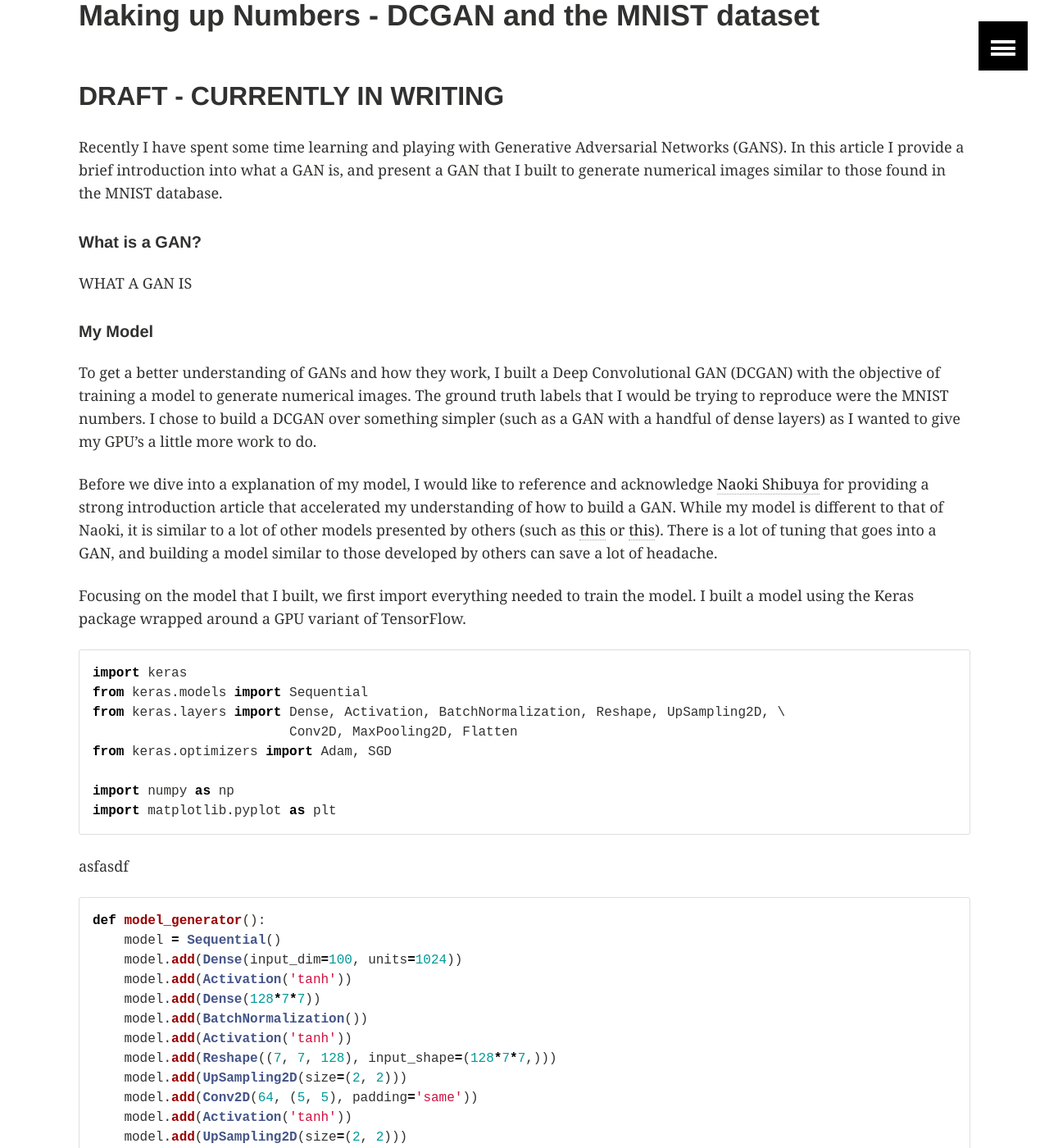
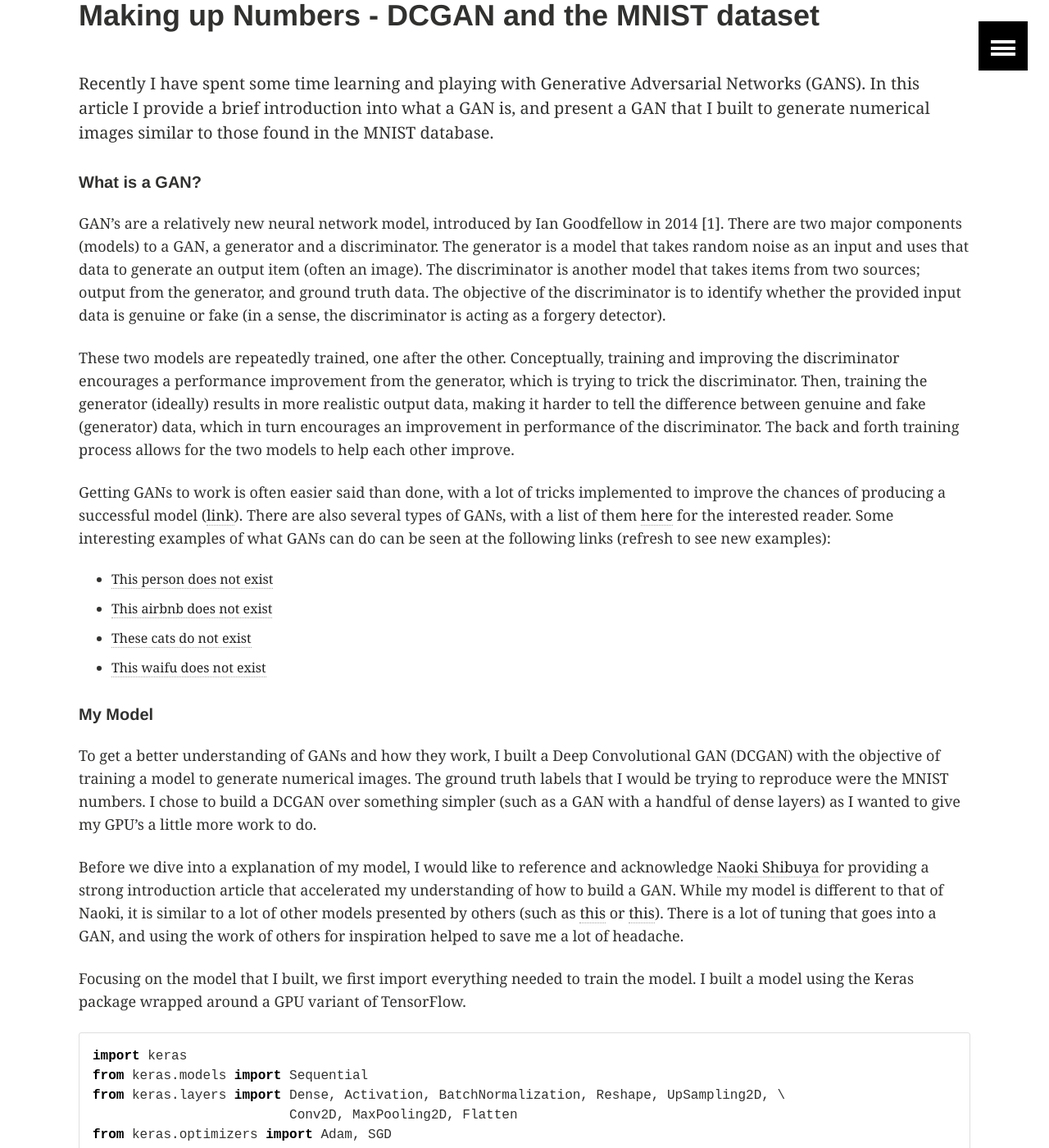
Before and after one commit to Adrian-Ball/adrian-ball.github.io, a Jekyll site: the page built from _posts/general/2019-03-05-mnist_DCGAN.md, in a window 1280 px wide and 1400 px high, scrolled down 474 px. Shown: the whole window at 82% size. Built offline with Jekyll 4.4.1, drawn with Linux system fonts in a browser that asks for light colours; some of the changed text lies outside the part shown.

Commit message:
completed DCGAN post

```diff
--- a/_posts/general/2019-03-05-mnist_DCGAN.md
+++ b/_posts/general/2019-03-05-mnist_DCGAN.md
@@ -9,19 +9,26 @@
   feature: general/MNIST/MnistExamples_banner.png
 ---
 
-<h2>DRAFT - CURRENTLY IN WRITING</h2>
-
 Recently I have spent some time learning and playing with Generative Adversarial Networks (GANS). In this article I provide a brief introduction into what a GAN is, and present a GAN that I built to generate numerical images similar to those found in the MNIST database.
 
 <h5>What is a GAN?</h5>
 
-WHAT A GAN IS
+GAN's are a relatively new neural network model, introduced by Ian Goodfellow in 2014 [1]. There are two major components (models) to a GAN, a generator and a discriminator. The generator is a model that takes random noise as an input and uses that data to generate an output item (often an image). The discriminator is another model that takes items from two sources; output from the generator, and ground truth data. The objective of the discriminator is to identify whether the provided input data is genuine or fake (in a sense, the discriminator is acting as a forgery detector).
+
+These two models are repeatedly trained, one after the other. Conceptually, training and improving the discriminator encourages a performance improvement from the generator, which is trying to trick the discriminator. Then, training the generator (ideally) results in more realistic output data, making it harder to tell the difference between genuine and fake (generator) data, which in turn encourages an improvement in performance of the discriminator. The back and forth training process allows for the two models to help each other improve.
+
+Getting GANs to work is often easier said than done, with a lot of tricks implemented to improve the chances of producing a successful model ([link](https://github.com/soumith/ganhacks)). There are also several types of GANs, with a list of them [here](https://github.com/hindupuravinash/the-gan-zoo) for the interested reader. Some interesting examples of what GANs can do can be seen at the following links (refresh to see new examples):
+
++ [This person does not exist](https://thispersondoesnotexist.com/)
++ [This airbnb does not exist](https://thisrentaldoesnotexist.com/)
++ [These cats do not exist](http://thesecatsdonotexist.com/)
++ [This waifu does not exist](https://www.thiswaifudoesnotexist.net/)
 
 <h5>My Model</h5>
 
 To get a better understanding of GANs and how they work, I built a Deep Convolutional GAN (DCGAN) with the objective of training a model to generate numerical images. The ground truth labels that I would be trying to reproduce were the MNIST numbers. I chose to build a DCGAN over something simpler (such as a GAN with a handful of dense layers) as I wanted to give my GPU's a little more work to do.
 
-Before we dive into a explanation of my model, I would like to reference and acknowledge [Naoki Shibuya](https://towardsdatascience.com/understanding-generative-adversarial-networks-4dafc963f2ef) for providing a strong introduction article that accelerated my understanding of how to build a GAN. While my model is different to that of Naoki, it is similar to a lot of other models presented by others (such as [this](https://github.com/PacktPublishing/Advanced-Deep-Learning-with-Keras/blob/master/chapter4-gan/dcgan-mnist-4.2.1.py) or [this](https://github.com/akashdeepjassal/Keras-DCGAN/blob/master/dcgan.py)). There is a lot of tuning that goes into a GAN, and building a model similar to those developed by others can save a lot of headache.
+Before we dive into a explanation of my model, I would like to reference and acknowledge [Naoki Shibuya](https://towardsdatascience.com/understanding-generative-adversarial-networks-4dafc963f2ef) for providing a strong introduction article that accelerated my understanding of how to build a GAN. While my model is different to that of Naoki, it is similar to a lot of other models presented by others (such as [this](https://github.com/PacktPublishing/Advanced-Deep-Learning-with-Keras/blob/master/chapter4-gan/dcgan-mnist-4.2.1.py) or [this](https://github.com/akashdeepjassal/Keras-DCGAN/blob/master/dcgan.py)). There is a lot of tuning that goes into a GAN, and using the work of others for inspiration helped to save me a lot of headache.
 
 Focusing on the model that I built, we first import everything needed to train the model. I built a model using the Keras package wrapped around a GPU variant of TensorFlow.
 
@@ -36,7 +43,7 @@
 import matplotlib.pyplot as plt
 {% endhighlight %}
 
-asfasdf
+With everything imported, I then define my generator. The first layer is a `Dense` one, and is included to add some relationship between the input data (which is I.I.D. noise). From here, the data is reshaped and passed through a series of `Conv2D` layers, which are used to learn image-based features.
 
 {% highlight python %}
 def model_generator():
@@ -89,6 +96,8 @@
 X_test = X_test[:, :, :, None]
 {% endhighlight %}
 
+We can look at a sample of 'true' images of hand-drawn numbers. We can compare these to the images from a trained generator model.
+
 {% highlight python %}
 plt.figure(figsize=(10, 8))
 for i in range(20):
@@ -103,17 +112,19 @@
 
 ![X_train Images](../../../../images/general/MNIST/DCGAN/output_4_0.png){: .center-image}
 
+We now instantiate a generator and discriminator model, and combine them to form the GAN model. The discriminator training is set to false initially so that we can start by training the generator model.
+
 {% highlight python %}
 gen = model_generator()
 disc = model_discriminator()
-{% endhighlight %}
 
-{% highlight python %}
 gan = Sequential()
 gan.add(gen)
 disc.trainable = False
 gan.add(disc)
 {% endhighlight %}
+
+With the models setup, we now define the learning functions and rates for both the discriminator and generator. Note that the choice of which learning function to use, and what learning rate to use, both have an influence on how successful the final model will be.
 
 {% highlight python %}
 d_optim = SGD(lr=0.0005, momentum=0.9, nesterov=True)
@@ -127,6 +138,10 @@
 disc.compile(loss='binary_crossentropy', optimizer=d_optim)
 {% endhighlight %}
 
+From here, we can now train the model! Again, the choice of some variables here such as `BATCH_SIZE` and `noise`. The largest choice to make with the `noise` data, is whether it is sampled from a normal or uniform distribution. I have explored both (and both work), though in this instance I present results from `noise` sampled from a normal distribution. The discriminator training is toggled (freezing and unfreezing its weights) when training the generator. This is done so that we can alternatively train the two models as mentioned above.
+
+Note that one thing that could definitely be done here would be to look into some metric for determining when to stop training the model, and to also potentially look at a decaying learning rate over time. To keep things simple, I just trained the model for 100 interations.
+
 {% highlight python %}
 BATCH_SIZE = 64
 
@@ -149,33 +164,14 @@
     print('g_loss : %f' % (g_loss))
 {% endhighlight %}
 
-{% highlight python %}
-def generate(BATCH_SIZE, nice=False):
-    g = model_generator()
-    g.compile(loss='binary_crossentropy', optimizer='SGD')
-    g.load_weights('generator')
-    #noise = np.random.uniform(-1, 1, (BATCH_SIZE, 100))
-    noise = np.random.normal(0, 0.3, size=(BATCH_SIZE, 100))
-    generated_images = g.predict(noise)
-    return generated_images
-{% endhighlight %}
+With the model trained, we can now see what the generated images look like. To do this, we sample 20 images and present them below (note that I ran this a few times to get a set of images I liked). We can see that most of the numbers generated from my model look reasonable, even to the point where I would not be able to identify them as being fake. However, there are also some numbers that look questionable. Overall though, I think the model is performing well, especially for a first GAN model.
 
 {% highlight python %}
-def generate(BATCH_SIZE, nice=False):
-    g = model_generator()
-    g.compile(loss='binary_crossentropy', optimizer='SGD')
-    g.load_weights('generator')
-    #noise = np.random.uniform(-1, 1, (BATCH_SIZE, 100))
-    noise = np.random.normal(0, 0.3, size=(BATCH_SIZE, 100))
-    generated_images = g.predict(noise)
-    return generated_images
-{% endhighlight %}
-
-{% highlight python %}
-a = generate(20);
+noise = np.random.normal(0, 0.3, size=(20, 100))
+generated_images = gen.predict(noise)
 plt.figure(figsize=(10, 8))
 for i in range(20):
-    img = a[i,:,:,0]
+    img = generated_images[i,:,:,0]
     plt.subplot(4, 5, i+1)
     plt.imshow(img, cmap='gray')
     plt.xticks([])
@@ -185,3 +181,17 @@
 {% endhighlight %}
 
 ![Generated Images](../../../../images/general/MNIST/DCGAN/output_10_1.png){: .center-image}
+
+<h5>Discussion and Conclusion</h5>
+
+In this post, I have developed a simple DCGAN model to generate images of numerical digits. Example images generated from the resulting model are presented above, and several of these images look realistic, though there are a few obviously wrong images.
+
+In the samples presented, there are also a lot of generated 0's and 1's. I believe that these occur the most as they are the most general shapes and therefore the easiest to learn. This means that these images are the easiest to trick the discriminator into classifying as true. It is possible that further training would allow for more detailed features to be learned, allowing for more complex numbers like 8 to be 'drawn' better.
+
+Finally, it is also worth noting that more than almost three quarters of the generated images are either 0 or 1. Part of this is likely due to the strength of the model in generating these shapes. However, the more noteworthy aspect is that the objective of the generator model is only to produce numberical images that trick the generator, not to produce a balanced sample of all images.
+
+I hope that this post has provided some insight into GANs, their strengths, and how such a model might be developed. Thanks for reading!
+
+<h5>References</h5>
+
+[1] Goodfellow, I., Pouget-Abadie, J., Mirza, M., Xu, B., Warde-Farley, D., Ozair, S., & Bengio, Y. (2014) Generative adversarial nets. *In Advances in neural information processing systems* (pp. 2672-2680).
```
Also changed, not shown: other parts of _posts/general/2019-03-05-mnist_DCGAN.md (+3 -3 lines).
